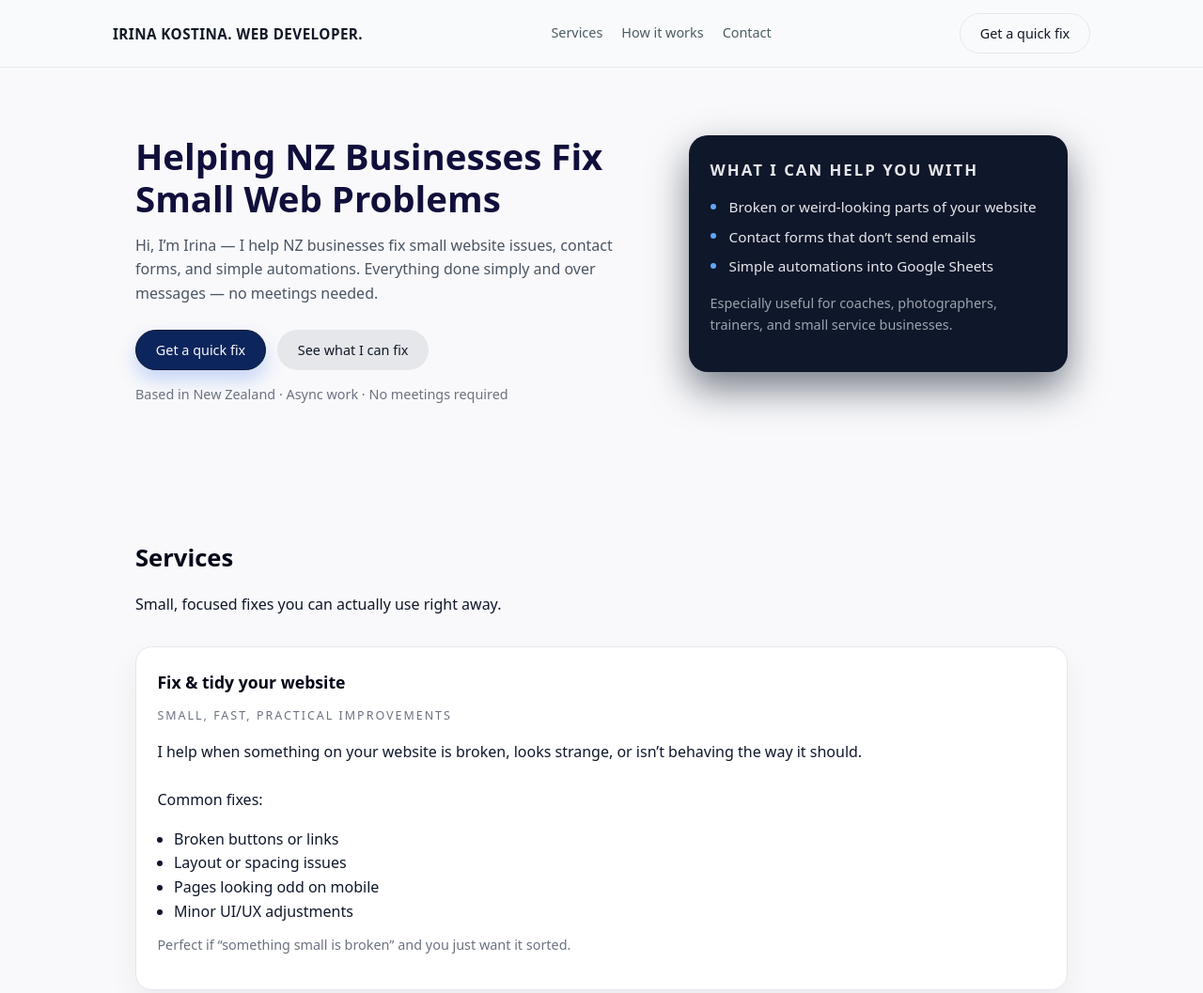
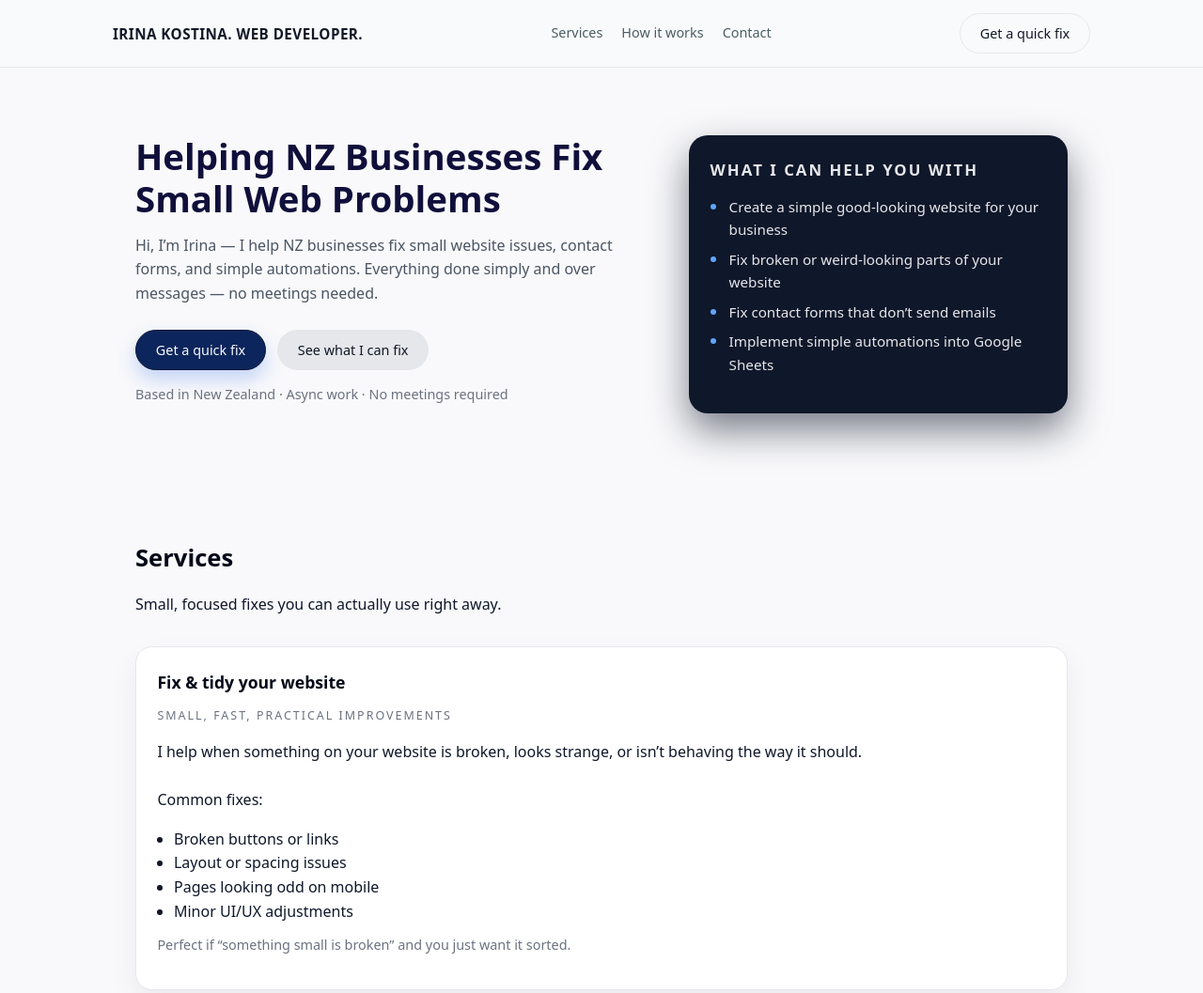
Before and after one commit to Irina-Kostina/services, a plain HTML site: page index.html in a window 1280 px wide. Shown: the top 1057 px of the page at 94% size. Drawn offline with Linux system fonts and the light colour scheme.

Commit message:
Refactor text in services section

```diff
--- a/index.html
+++ b/index.html
@@ -61,14 +61,15 @@
         <div class="hero-card">
           <h2>What I can help you with</h2>
           <ul>
-            <li>Broken or weird-looking parts of your website</li>
-            <li>Contact forms that don’t send emails</li>
-            <li>Simple automations into Google Sheets</li>
+            <li>Create a simple good-looking website for your business</li>
+            <li>Fix broken or weird-looking parts of your website</li>
+            <li>Fix contact forms that don’t send emails</li>
+            <li>Implement simple automations into Google Sheets</li>
           </ul>
-          <p class="hero-card-note">
+          <!-- <p class="hero-card-note">
             Especially useful for coaches, photographers, trainers, and small
             service businesses.
-          </p>
+          </p> -->
         </div>
       </div>
     </section>
```
